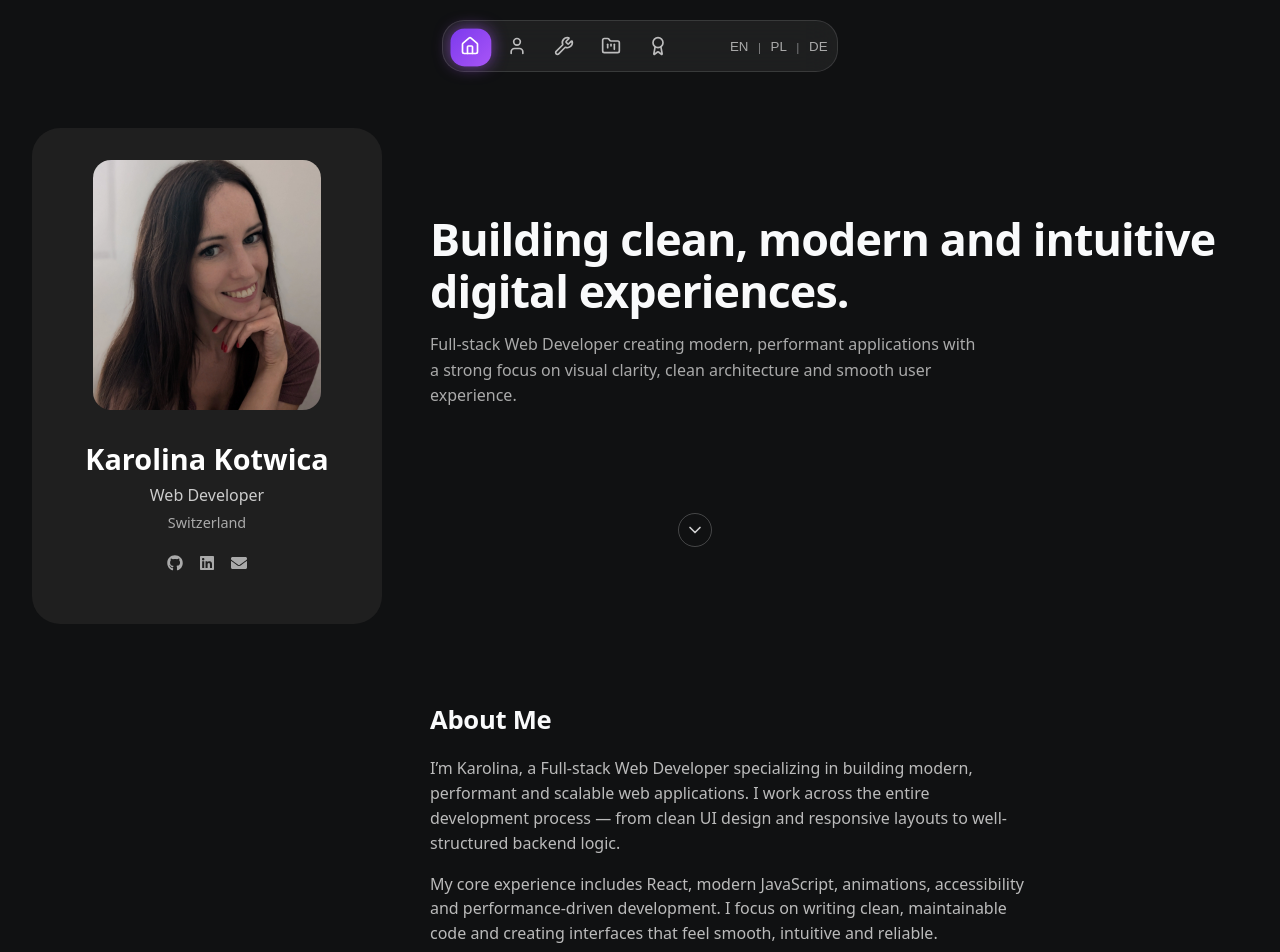
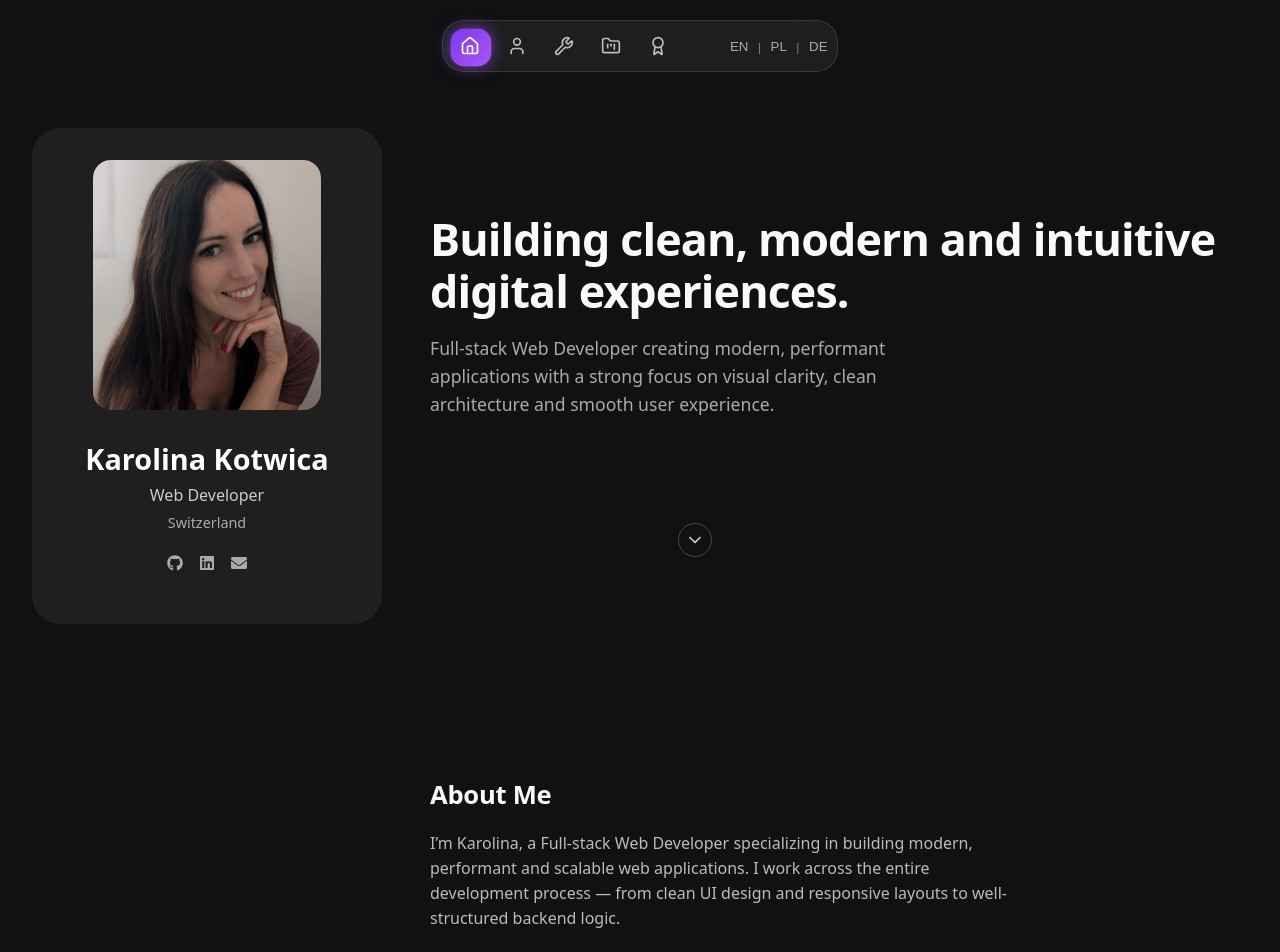
Before and after one commit to KarolinaKotwica/Portfolio_Kotwica, a React (Vite) app: page / in a window 1280 px wide. Shown: the top 952 px of the page. Built offline with nearby package versions, Linux system fonts and the light colour scheme.

Commit message:
Fixed smooth scroll

```diff
--- a/src/components/Hero.jsx
+++ b/src/components/Hero.jsx
@@ -10,11 +10,36 @@ const Hero = () => {
 
 
   const scrollToAbout = () => {
-    const el = document.getElementById("about");
-    if (el) {
-      el.scrollIntoView({ behavior: "smooth" });
-    }
+    const target = document.getElementById("about");
+    if (!target) return;
+
+    const startY = window.scrollY;
+    const targetY = target.getBoundingClientRect().top + startY;
+    const distance = targetY - startY;
+    const duration = 900; // im więcej = wolniej (Apple ~900–1100)
+
+    let startTime = null;
+
+    const easeInOutCubic = (t) =>
+      t < 0.5 ? 4 * t * t * t : 1 - Math.pow(-2 * t + 2, 3) / 2;
+
+    const animateScroll = (currentTime) => {
+      if (!startTime) startTime = currentTime;
+      const timeElapsed = currentTime - startTime;
+      const progress = Math.min(timeElapsed / duration, 1);
+      const ease = easeInOutCubic(progress);
+
+      window.scrollTo(0, startY + distance * ease);
+
+      if (timeElapsed < duration) {
+        requestAnimationFrame(animateScroll);
+      }
+    };
+
+    requestAnimationFrame(animateScroll);
   };
+
+
 
   return (
     <section className="hero">
--- a/src/styles/_About.scss
+++ b/src/styles/_About.scss
@@ -11,7 +11,7 @@
 
 .about__text {
   color: #bbb;
-  margin-bottom: 1rem;
+  margin-bottom: 1.1rem;
   max-width: 600px;
   line-height: 1.55;
 }
--- a/src/styles/_Hero.scss
+++ b/src/styles/_Hero.scss
@@ -1,5 +1,5 @@
 .hero {
-  margin-bottom: 4rem;
+  margin-bottom: 8rem;
   position: relative;
   max-width: 800px;
 }
@@ -13,7 +13,7 @@
 }
 
 .hero__subtitle {
-  font-size: 1rem;
+  font-size: 1.1rem;
   color: #aaa;
   max-width: 550px;
   line-height: 1.6;
--- a/src/styles/_Skills.scss
+++ b/src/styles/_Skills.scss
@@ -12,7 +12,7 @@
     padding: 0.45rem 0.9rem;
     background: #1f1f1f;
     border-radius: 8px;
-    font-size: 0.9rem;
+    font-size: 0.95rem;
     color: white;
   }
 
```
